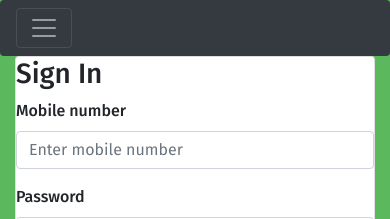
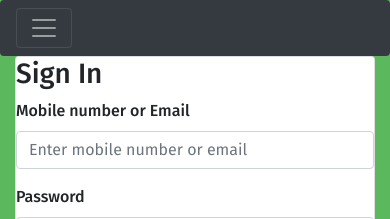
Before and after one commit to DDilshani/CO328-Project-Frontend-, a React (Create React App) app: page /login in a window 390 px wide. Shown: the top 219 px of the page. Built offline with nearby package versions, Linux system fonts and the light colour scheme.

Commit message:
Now can login using bot email or mobile number

```diff
--- a/src/components/Login.js
+++ b/src/components/Login.js
@@ -4,7 +4,7 @@ import { login } from './registration_components/UserFunctions';
 class Login extends Component {
 
     state = {
-        phoneNo: '',
+        username: '',
         password: '',
         validInput: true,
         rememberMe: false,
@@ -20,10 +20,23 @@ class Login extends Component {
     continue = e => {
         e.preventDefault();
 
-        const {phoneNo, password, rememberMe } = this.state;
-        const customer = {
-            phoneNo: phoneNo,
-            password: password
+        const {username, password, rememberMe } = this.state;
+        let customer = {};
+        if(Number.isInteger(parseInt(username))){
+            console.log('Number is integer')
+            customer = {
+                phoneNo: username,
+                email: 'null',
+                password: password
+            }
+        }
+        else{
+            console.log('Number is not integer')
+            customer = {
+                phoneNo: 'null',
+                email: username,
+                password: password
+            }
         }
         login({customer,rememberMe}).then(res => {
             if (res) {
@@ -61,8 +74,8 @@ class Login extends Component {
                     <h3>Sign In</h3>
 
                     <div className="form-group">
-                        <label>Mobile number</label>
-                        <input type="text"  value = {values.phoneNo} onChange = {this.handleChange('phoneNo')} className="form-control" placeholder="Enter mobile number" required />
+                        <label>Mobile number or Email</label>
+                        <input type="text"  value = {values.username} onChange = {this.handleChange('username')} className="form-control" placeholder="Enter mobile number or email" required />
                     </div>
 
                     <div className="form-group">
--- a/src/components/registration_components/UserFunctions.js
+++ b/src/components/registration_components/UserFunctions.js
@@ -30,6 +30,7 @@ export const login = input => {
     return axios
     .post('customers/login', {
       phoneNo: newCustomer.phoneNo,
+      email: newCustomer.email,
       password: newCustomer.password
     })
     .then(response => {
```
